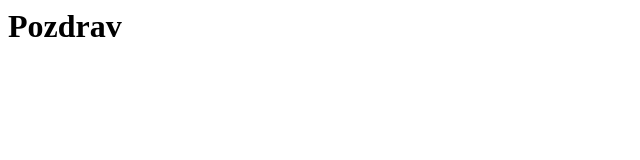
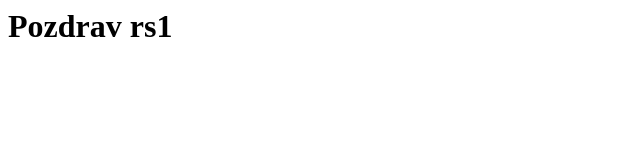
Before and after one commit to azra-smajic/rs1-vjezbe-2, a plain HTML site: page index.html in a window 1280 px wide. Shown: the full height of the page, 0-640 px from the left. Drawn offline with Linux system fonts and the light colour scheme.

Commit message:
Ovo je drugi commit

```diff
--- a/index.html
+++ b/index.html
@@ -1 +1 @@
-<h1>Pozdrav</h1>
+<h1>Pozdrav rs1</h1>
```
